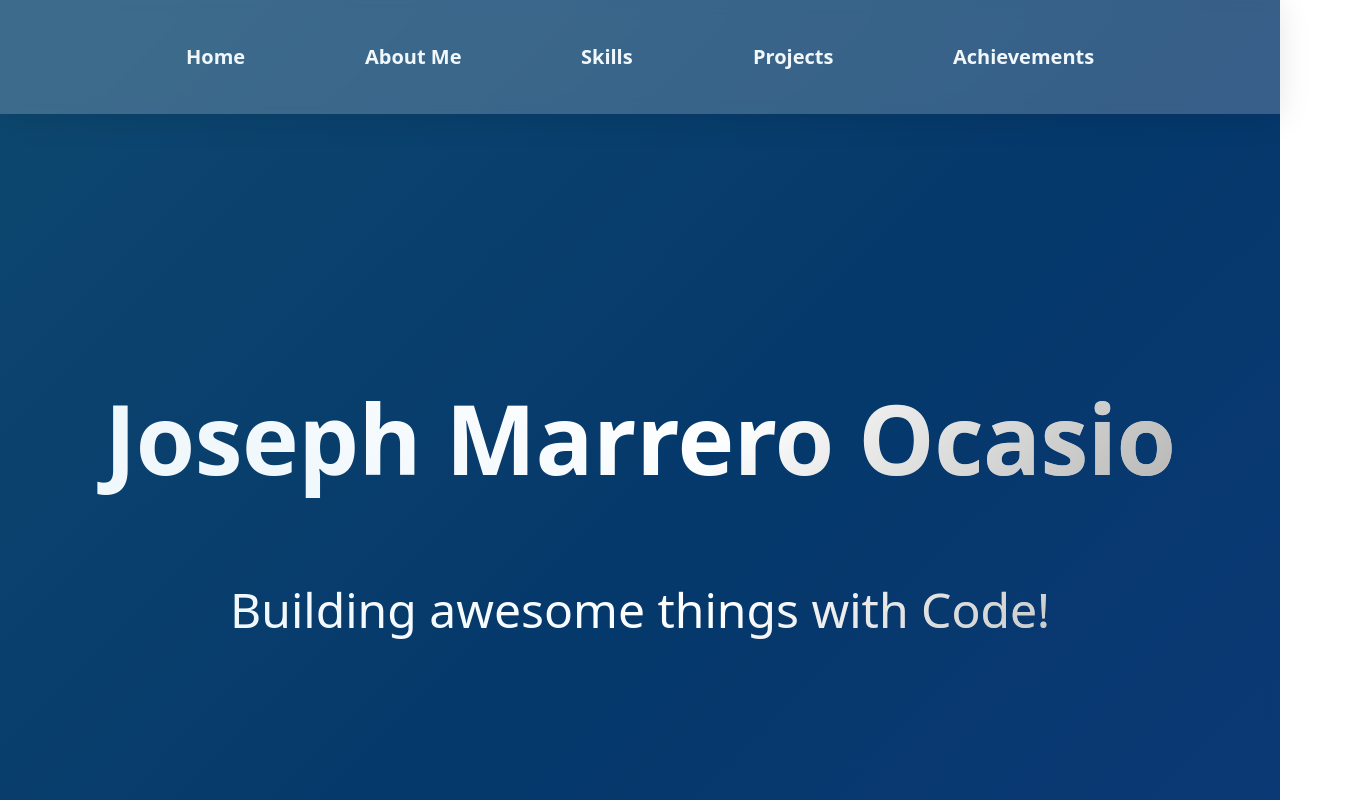
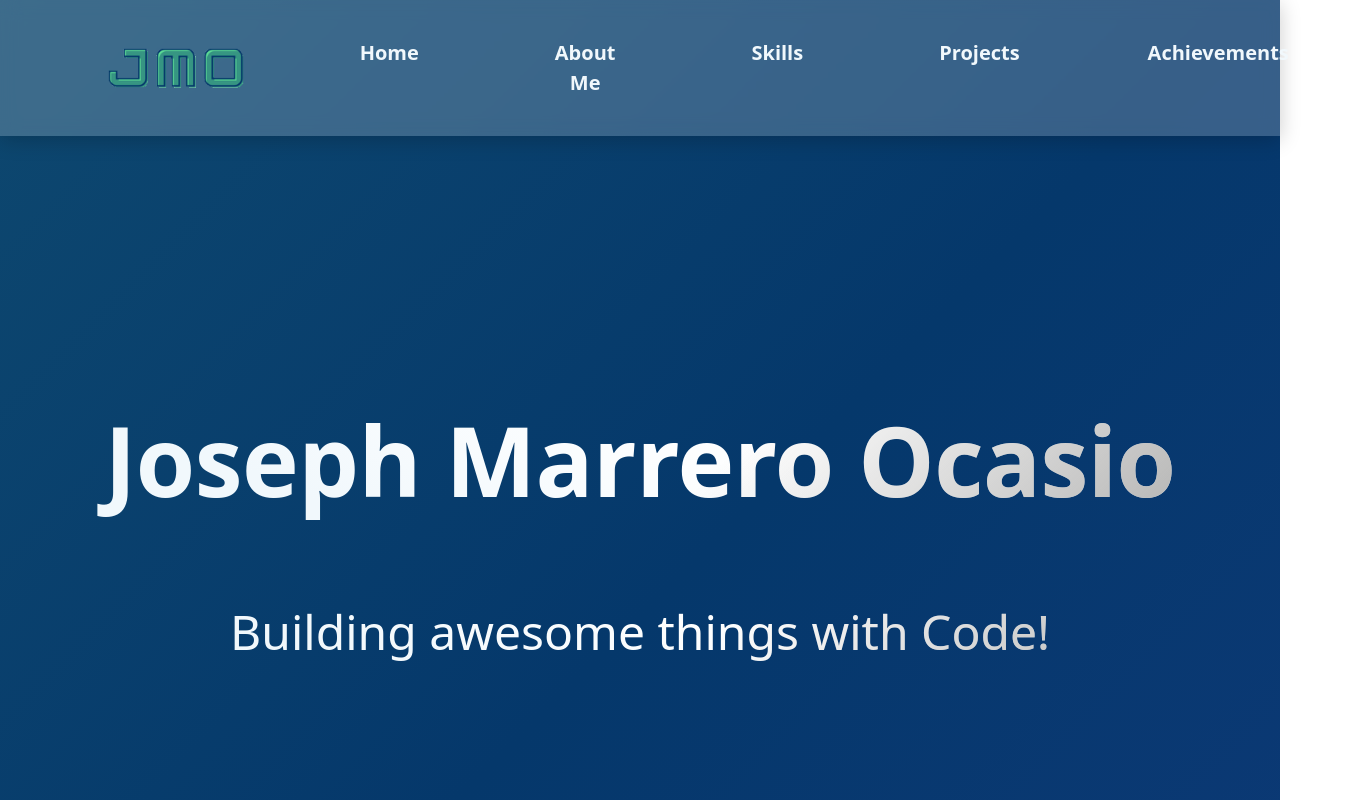
Before and after one commit to JMO3E/jmo-developer, an Angular app: page / in a window 1280 px wide. Before the commit this address led to /joseph-marrero-ocasio/. Shown: the top 800 px of the page, 1349 px wide, since content can reach past the window. Built offline with nearby package versions, Linux system fonts and the light colour scheme.

Commit message:
Created a Style.scss file. Also Update Navbar, Landing and Footer components.

```diff
--- a/src/app/app.component.html
+++ b/src/app/app.component.html
@@ -1,13 +1,15 @@
-<header class="header-container">
+<section class="position-relative w-100 m-0 p-0 bg-style">
+  <header class="m-0 p-0 header-style">
     <app-navbar></app-navbar>
   </header>
-<main class="main-container">
+  <main class="w-100">
     <app-landing></app-landing>
     <app-about-me></app-about-me>
     <app-skills></app-skills>
     <app-projects></app-projects>
     <app-achievements></app-achievements>
   </main>
-<footer class="footer-container">
+  <footer class="w-100">
     <app-footer></app-footer>
   </footer>
+</section>
--- a/src/app/app.component.scss
+++ b/src/app/app.component.scss
@@ -1,17 +1,35 @@
-.header-container {
-  margin: 0;
-  padding: 0;
+@import '../styles.scss';
 
-  background: rgba(255, 255, 255, 0.2);
-  box-shadow: 0 4px 30px rgba(0, 0, 0, 0.1);
-  backdrop-filter: blur(9px);
-  -webkit-backdrop-filter: blur(9px);
+html {
+  scroll-behavior: smooth;
 }
 
-.main-container {
+body {
+  min-height: 100%;
   width: 100%;
+
+  margin: 0px !important;
+  padding: 0px !important;
 }
 
-.footer-container {
-  width: 100%;
+.header-style {
+  @extend %default-container-style;
 }
+
+.bg-style{
+  background: linear-gradient(135deg, $base-color, $secondary-color 50%, #5B42F3);
+  background-size: 400% 400%;
+  animation: Gradient 10s ease infinite;
+}
+
+@keyframes Gradient {
+  0% {
+    background-position: 0% 50%;
+  }
+  50% {
+    background-position: 100% 50%;
+  }
+  100% {
+    background-position: 0% 50%;
+  }
+}
--- a/src/app/app.component.ts
+++ b/src/app/app.component.ts
@@ -1,6 +1,5 @@
 import { Component } from '@angular/core';
 import { Location } from '@angular/common';
-import { RouterOutlet } from '@angular/router';
 import { NavbarComponent } from './navbar/navbar.component';
 import { LandingComponent } from './landing/landing.component';
 import { FooterComponent } from './footer/footer.component';
@@ -13,7 +12,6 @@ import { AchievementsComponent } from './achievements/achievements.component';
   selector: 'app-root',
   standalone: true,
   imports: [
-    RouterOutlet,
     NavbarComponent,
     LandingComponent,
     FooterComponent,
--- a/src/app/footer/footer.component.html
+++ b/src/app/footer/footer.component.html
@@ -1,17 +1,17 @@
-<section class="footer-section">
-  <div class="container mx-auto pt-5 footer-container">
-    <ul class="contact-container">
-      <li class="contact-button">
+<section class="footer-section-style">
+  <div class="container mx-auto pt-5">
+    <ul class="d-flex justify-content-evenly m-0 contact-container-style">
+      <li class="d-block text-center contact-button-style">
         <a class="icon" target="_blank" href="https://github.com/JMO3E"><i class="fa-brands fa-github"></i></a>
       </li>
-      <li class="contact-button">
+      <li class="d-block text-center contact-button-style">
         <a class="icon" target="_blank" href="https://www.linkedin.com/in/joseph-marrero-ocasio/"><i class="fa-brands fa-linkedin"></i></a>
       </li>
-      <li class="contact-button">
+      <li class="d-block text-center contact-button-style">
         <a class="icon" href="mailto:joseph_marrero@outlook.com"><i class="fa-regular fa-envelope button-icon"></i></a>
       </li>
     </ul>
-    <div class="copyright-container">
+    <div class="text-center copyright-container-style">
       <span>© 2024 Copyright: Joseph Marrero Ocasio</span>
     </div>
   </div>
--- a/src/app/footer/footer.component.scss
+++ b/src/app/footer/footer.component.scss
@@ -1,30 +1,21 @@
-.footer-section {
+@import '../../styles.scss';
+
+.footer-section-style {
   height: 20rem;
   margin-top: 4rem;
 
-  background: rgba(255, 255, 255, 0.2);
-  box-shadow: 0 4px 30px rgba(0, 0, 0, 0.1);
-  backdrop-filter: blur(9px);
-  -webkit-backdrop-filter: blur(9px);
+  @extend %default-container-style;
 
-  .footer-container {
-
-    .contact-container {
-      display: flex;
-      justify-content: space-evenly;
+  .contact-container-style {
     list-style-type: none;
-      margin: 0;
     padding: 1.25rem 3.75rem;
     overflow: hidden;
 
-      .contact-button {
-        display: block;
-        text-align: center;
+    .contact-button-style {
       padding: 0.875rem 1rem;
       text-decoration: none;
 
       transition: transform 0.3s ease;
-        will-change: transform;
       transform: scale(1) translateZ(0);
 
       .icon {
@@ -33,22 +24,18 @@
       }
     }
 
-      .contact-button:hover {
+    .contact-button-style:hover {
       cursor: pointer;
       transform: scale(1.2) translateZ(0);
     }
   }
 
-    .copyright-container {
-      text-align: center;
-
+  .copyright-container-style {
     span {
       font-weight: 600;
       font-size: 1.5rem;
-        background: linear-gradient(135deg,hsla(0,0%,100%,0) 56%,#acacab 98%),linear-gradient(25deg,#f1f8fc 23%,#fff 60%);
-        -webkit-background-clip: text;
-        -webkit-text-fill-color: transparent;
-      }
+
+      @extend %white-font-style;
     }
   }
 }
@@ -56,7 +43,7 @@
 @media only screen and (max-width: 600px) {
   .footer-section {
     .footer-container {
-      .copyright-container {
+      .copyright-container-style {
         span {
           font-weight: 700;
           font-size: 1rem;
--- a/src/app/landing/landing.component.scss
+++ b/src/app/landing/landing.component.scss
@@ -1,3 +1,5 @@
+@import '../../styles.scss';
+
 .landing-section {
   height: 100vh;
 
@@ -16,8 +18,6 @@
   }
 
   h1 {
-    background: linear-gradient(135deg,hsla(0,0%,100%,0) 56%,#acacab 98%),linear-gradient(25deg,#f1f8fc 23%,#fff 60%);
-    -webkit-background-clip: text;
-    -webkit-text-fill-color: transparent;
+    @extend %white-font-style;
   }
 }
--- a/src/app/navbar/navbar.component.html
+++ b/src/app/navbar/navbar.component.html
@@ -1,14 +1,38 @@
-<nav id="Home" class="navbar navbar-expand-lg navbar-section">
-  <button class="navbar-toggler" type="button" data-bs-toggle="collapse" data-bs-target="#navbarSupportedContent" aria-controls="navbarSupportedContent" aria-expanded="false" aria-label="Toggle navigation">
-    <span class="navbar-toggler-icon"></span>
-  </button>
-  <div class="navbar-container collapse navbar-collapse" id="navbarSupportedContent">
-    <ul class="navbar-links navbar-nav mr-auto">
-      <li><a class="navbar-link" href="#Landing">Home</a></li>
-      <li><a class="navbar-link" href="#AboutMe">About Me</a></li>
-      <li><a class="navbar-link" href="#Skills">Skills</a></li>
-      <li><a class="navbar-link" href="#Projects">Projects</a></li>
-      <li><a class="navbar-link" href="#Achievements">Achievements</a></li>
-    </ul>
+<nav id="Home" class="navbar navbar-expand-lg">
+  <div class="container-fluid navbar-container my-2">
+    <div class="lh-sm ms-0 ms-md-5">
+      <a href="#Landing">
+        <img src="../../assets/JMO_C.png" alt="JMO Logo" height="40" class="d-none d-sm-block mx-5">
+        <img src="../../assets/JMO_C.png" alt="JMO Logo" height="30" class="d-block d-sm-none mx-2">
+      </a>
+    </div>
+    <button
+      class="navbar-toggler"
+      type="button"
+      data-bs-toggle="collapse"
+      data-bs-target="#navbarSupportedContent" aria-controls="navbarSupportedContent"
+      aria-expanded="false"
+      aria-label="Toggle navigation">
+      <span class="navbar-toggler-icon"></span>
+    </button>
+    <div class="collapse navbar-collapse" id="navbarSupportedContent">
+      <ul class="d-flex flex-column list-unstyled m-0 p-0 mb-md-0 fw-semibold flex-md-row flex-grow-1 navbar-container-links">
+        <li class="nav-item ms-md-auto p-2">
+          <a class="d-block text-center text-decoration-none navbar-link-style" href="#Landing">Home</a>
+        </li>
+        <li class="nav-item ms-md-auto p-2">
+          <a class="d-block text-center text-decoration-none navbar-link-style" href="#AboutMe">About Me</a>
+        </li>
+        <li class="nav-item ms-md-auto p-2">
+          <a class="d-block text-center text-decoration-none navbar-link-style" href="#Skills">Skills</a>
+        </li>
+        <li class="nav-item ms-md-auto p-2">
+          <a class="d-block text-center text-decoration-none navbar-link-style" href="#Projects">Projects</a>
+        </li>
+        <li class=" ms-md-auto me-md-auto pt-2">
+          <a class="d-block text-center text-decoration-none navbar-link-style" href="#Achievements">Achievements</a>
+        </li>
+      </ul>
+    </div>
   </div>
 </nav>
--- a/src/app/navbar/navbar.component.scss
+++ b/src/app/navbar/navbar.component.scss
@@ -1,50 +1,45 @@
-.navbar-section{
+@import '../../styles.scss';
+
+.dropdown-toggle::after {
+  color: $white-color;
+}
 
 .navbar-toggler {
-    margin: 0 auto;
+  background-color: $white-color;
+  border: none;
 }
 
 .navbar-container {
-    //display: flex;
-    justify-content: space-evenly;
-    list-style-type: none;
-    margin: 0;
-    padding: 1.25rem;
-    overflow: hidden;
+  max-width: 1800px;
+}
 
-    .navbar-links {
-      .navbar-link {
-        display: block;
-        color: #f1f8fc;
+.navbar-container-links {
+  max-width: 1200px;
+  font-size: 1rem;
+}
+
+.navbar-link-style {
+  color: $white-color;
   font-size: 1.25rem;
   font-weight: 600;
-        text-align: center;
   padding: 0.875rem 3.75rem;
-        text-decoration: none;
 
   transition: transform 0.3s ease;
-        will-change: transform;
   transform: scale(1) translateZ(0);
 }
 
-      .navbar-link:hover {
-        color: #5cdb95;
+.navbar-link-style:hover {
+  color: $base-color;
   cursor: pointer;
   transform: scale(1.05) translateZ(0);
 }
+
+.nav-item {
+  border-bottom: 1px solid $base-color;
+}
+
+@media (min-width: 1024px) {
+  .nav-item {
+    border-bottom: 0px;
   }
 }
-}
-
-/* (tablets, 1068px and up) */
-@media only screen and (max-width: 1068px) {
-  .navbar-section{
-    .navbar-container {
-      .navbar-links {
-        .navbar-link {
-          font-size: 1rem;
-        }
-      }
-    }
-  }
-}
--- a/src/index.html
+++ b/src/index.html
@@ -3,13 +3,11 @@
 <head>
   <meta charset="utf-8">
   <title>JMO Developer</title>
-  <base href="/joseph-marrero-ocasio">
+  <base href="">
   <meta name="viewport" content="width=device-width, initial-scale=1">
   <link rel="icon" type="image/x-icon" href="assets/jmo-logo.png">
 </head>
 <body>
-  <section class="background">
-    <app-root></app-root>
-  </section>
+  <app-root></app-root>
 </body>
 </html>
--- a/src/styles.scss
+++ b/src/styles.scss
@@ -1,40 +1,19 @@
-/* You can add global styles to this file, and also import other style files */
+// Main Colors
 $base-color: #5cdb95;
 $secondary-color: #05386b;
+$white-color: #f1f8fc;
 
-html {
-  scroll-behavior: smooth;
+$transparent-color: rgba(255, 255, 255, 0.2);
+
+%default-container-style {
+  background: $transparent-color;
+  box-shadow: 0 4px 20px rgba(0, 0, 0, 0.2);
+  backdrop-filter: blur(9px);
+  -webkit-backdrop-filter: blur(9px);
 }
 
-body {
-  //height: 100vh;
-  min-height: 100%;
-  width: 100%;
-
-  margin: 0px !important;
-  padding: 0px !important;
+%white-font-style {
+  background: linear-gradient(135deg,hsla(0,0%,100%,0) 56%,#acacab 98%),linear-gradient(25deg,#f1f8fc 23%,#fff 60%);
+  -webkit-background-clip: text;
+  -webkit-text-fill-color: transparent;
 }
-
-.background {
-  background: linear-gradient(135deg, $base-color, $secondary-color 50%, #5B42F3);
-  background-size: 400% 400%;
-  animation: Gradient 10s ease infinite;
-  position: relative;
-  //height: 100vh;
-  width: 100%;
-  //overflow: hidden;
-  padding:0;
-  margin:0px;
-}
-
-@keyframes Gradient {
-  0% {
-    background-position: 0% 50%;
-  }
-  50% {
-    background-position: 100% 50%;
-  }
-  100% {
-    background-position: 0% 50%;
-  }
-}
```
Also changed, not shown: src/assets/JMO_C.png (added), src/assets/JMO_C_32.png (added). Lines whose indentation alone changed are shown as unchanged.
